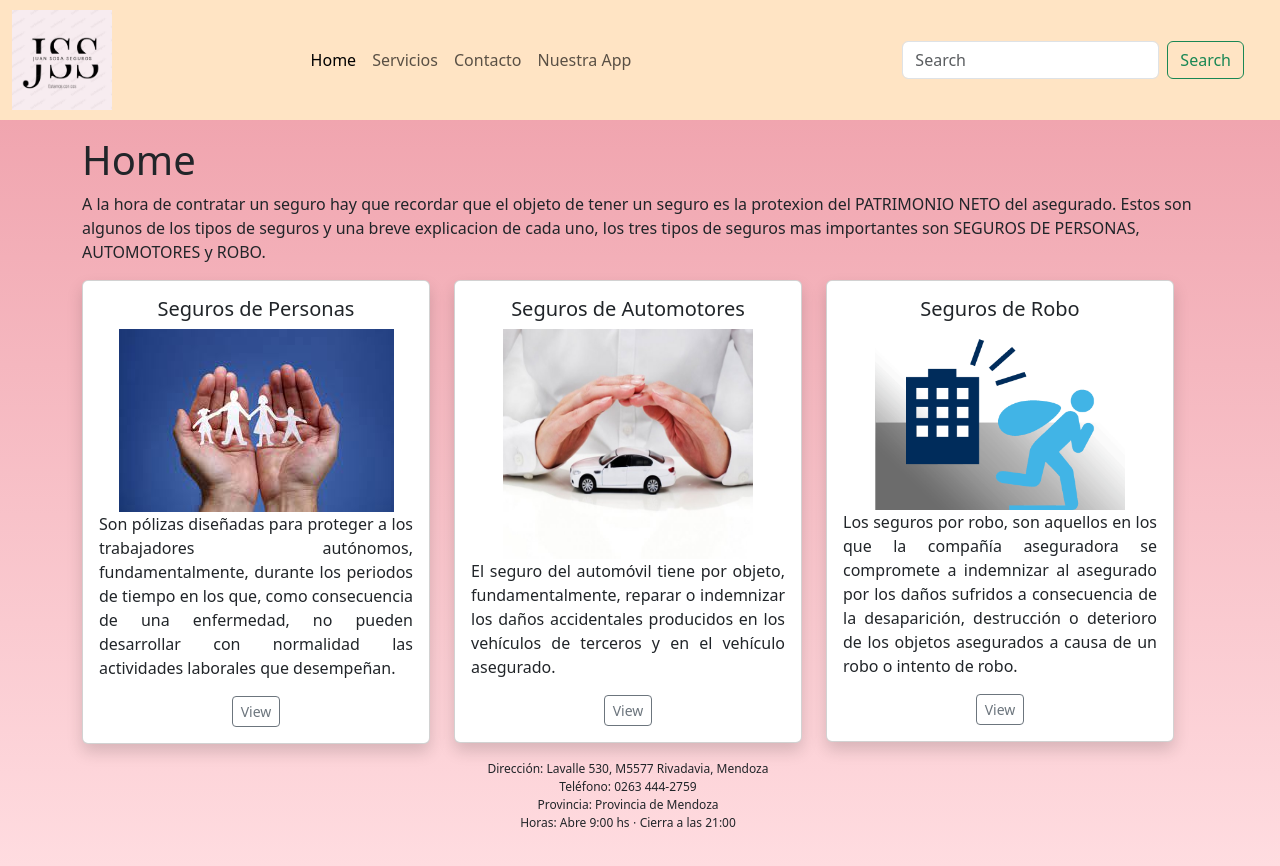
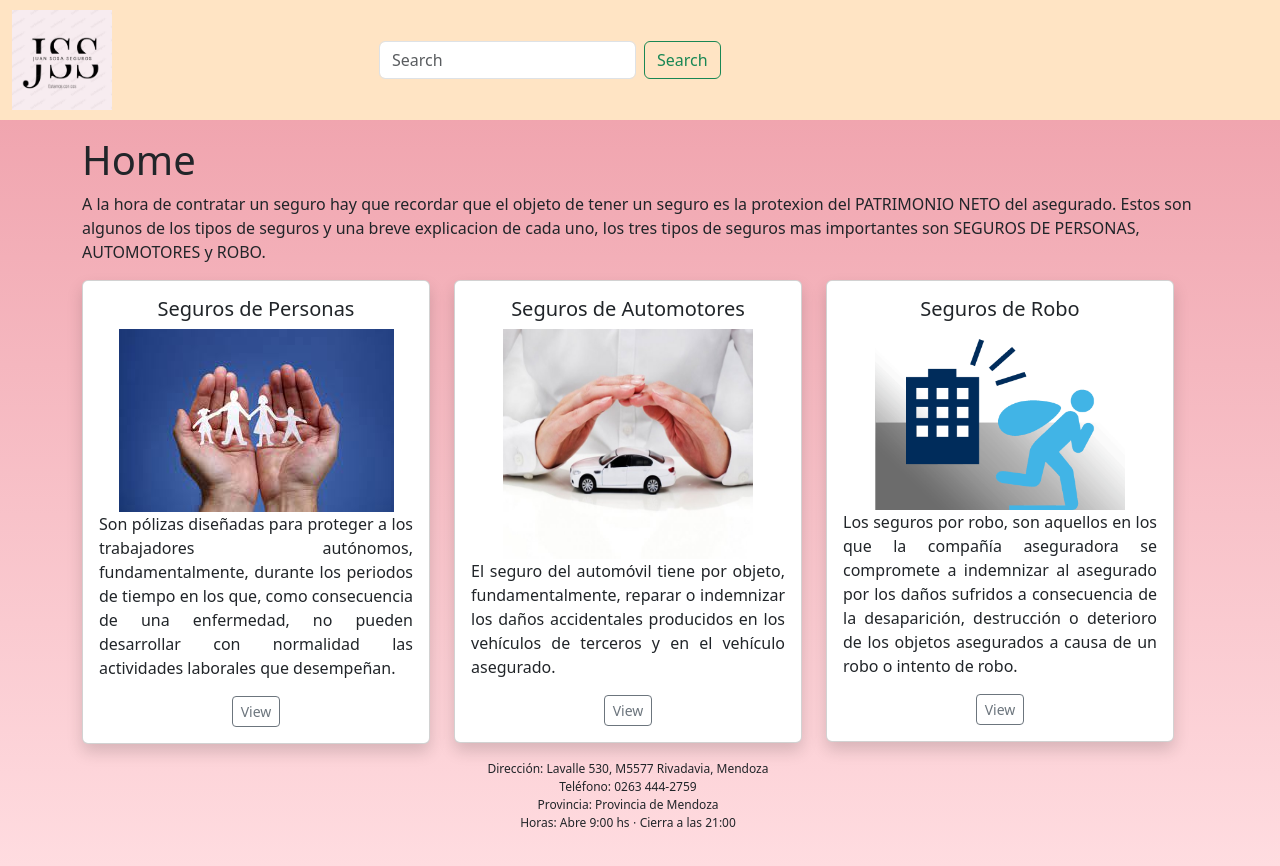
Before and after one commit to Juanisosa13/preentrega2Sosa, a plain HTML site: page pages/home.html in a window 1280 px wide. Drawn offline with nearby package versions, Linux system fonts and the light colour scheme; files that its build step writes are made by us from their sources.

```diff
--- a/pages/home.html
+++ b/pages/home.html
@@ -16,29 +16,7 @@
           <div class="col-2 col-sm-2 align-self-center">
             <img src="../Assets/Icono.jfif" height="100px" width="100px" alt="Logo">
           </div>
-          <nav class="navbar navbar-expand-lg col-5 col-sm-5 d-flex justify-content-center">
-            <div>
-              <button class="navbar-toggler" type="button" data-bs-toggle="collapse" data-bs-target="#navbarSupportedContent" aria-controls="navbarSupportedContent" aria-expanded="false" aria-label="Toggle navigation">
-                <span class="navbar-toggler-icon"></span>
-              </button>
-              <div class="collapse navbar-collapse" id="navbarSupportedContent">
-                <ul class="navbar-nav me-auto">
-                  <li class="nav-item">
-                    <a class="nav-link active" aria-current="page" href="home.html">Home</a>
-                  </li>
-                  <li class="nav-item">
-                    <a class="nav-link" href="../pages/servicios.html">Servicios</a>
-                  </li>
-                  <li class="nav-item">
-                    <a class="nav-link" href="../pages/contacto.html">Contacto</a>
-                  </li>
-                  <li class="nav-item">
-                    <a class="nav-link" href="./appsancor.html">Nuestra App</a>
-                  </li>
-                </ul>
-              </div>
-            </div>
-          </nav>
+
           <div class="col-5 align-self-center d-flex justify-content-end">
             <form class="d-flex" role="search">
               <input class="form-control me-2" type="search" placeholder="Search" aria-label="Search">
```
